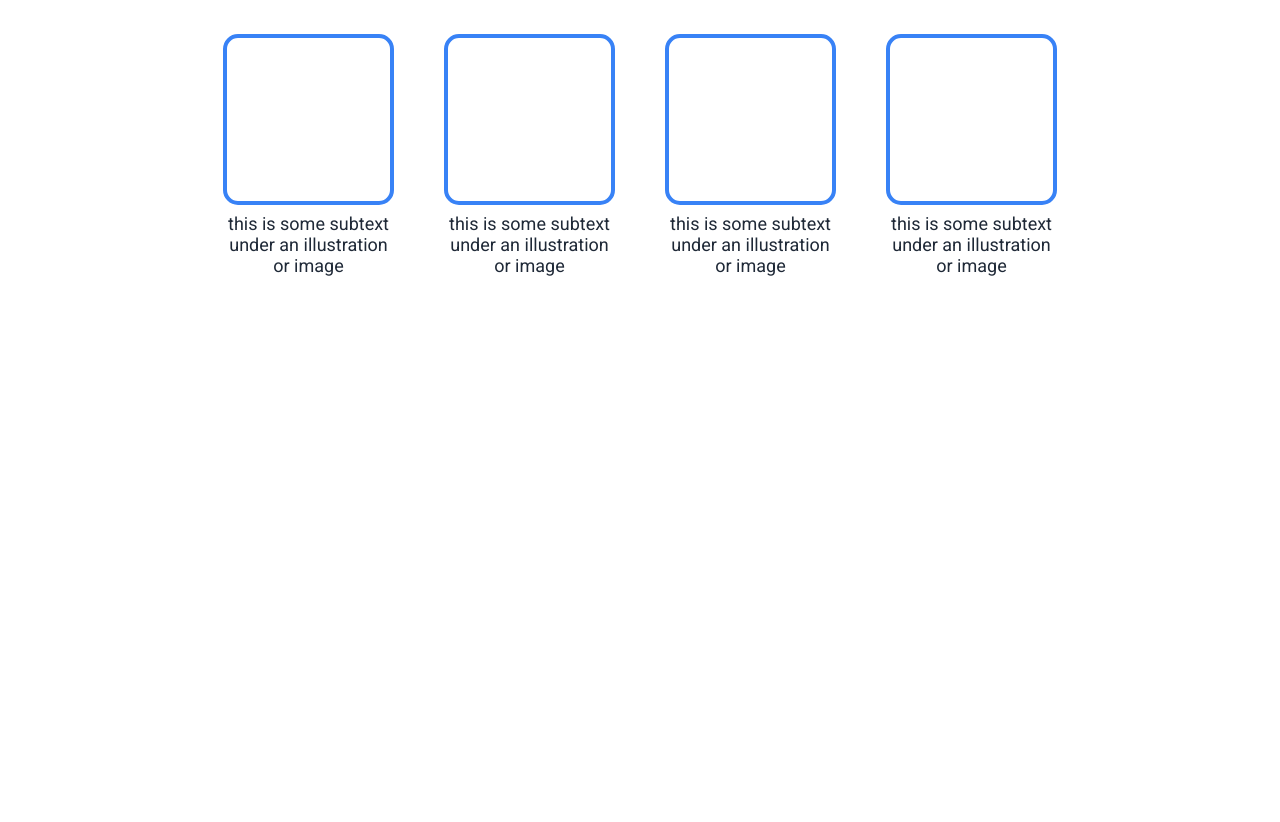
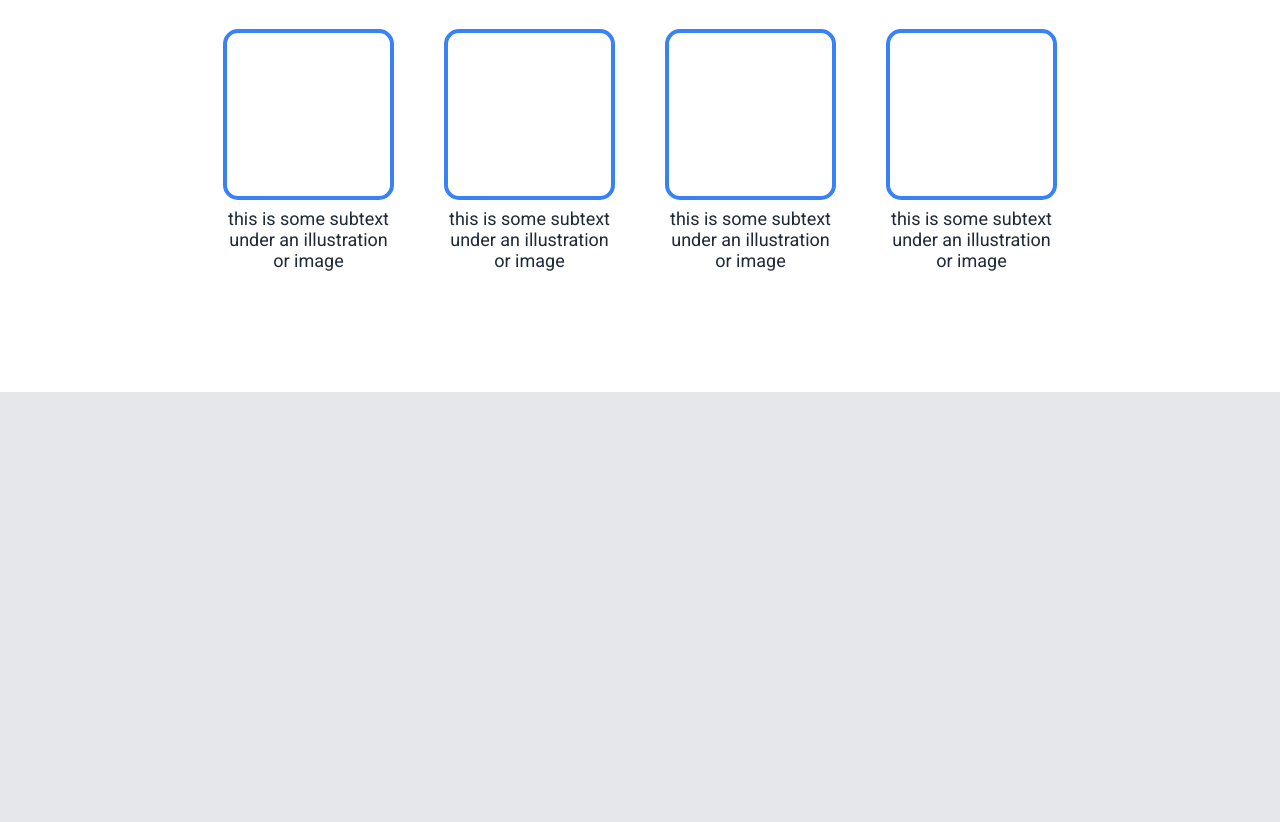
Before and after one commit to demense/landing-page, a plain HTML site: page index.html in a window 1280 px wide. Shown: the part 643-1465 px from the top of the page. Before the commit the page ends 1085 px from the top, so only its background shows below. Drawn offline with Linux system fonts and the light colour scheme.

Commit message:
Add and style the info section

```diff
--- a/index.html
+++ b/index.html
@@ -54,5 +54,9 @@
             </div>
         </div>
     </div>
+    <div class="quote">
+        <div class="quote-text"></div>
+        <div class="quote-author"></div>
+    </div>
 </body>
 </html>
--- a/styles.css
+++ b/styles.css
@@ -92,6 +92,9 @@ ul {
 }
 
 .info {
+    display: flex;
+    flex-direction: column;
+    justify-content: center;
     height: 500px;
 }
 
@@ -100,7 +103,6 @@ ul {
     font-size: 36px;
     color: #1F2937;
     font-weight: 900;
-    margin-top: 50px;
     margin-bottom: 50px;
 }
 
@@ -108,6 +110,7 @@ ul {
     display: flex;
     justify-content: center;
     gap: 50px;
+    margin-bottom: 100px;
 }
 
 .box {
@@ -124,3 +127,8 @@ ul {
     border-radius: 15px;
     margin-bottom: 8px;
 }
+
+.quote {
+    height: 430px;
+    background-color: #E5E7EB;
+}
```
